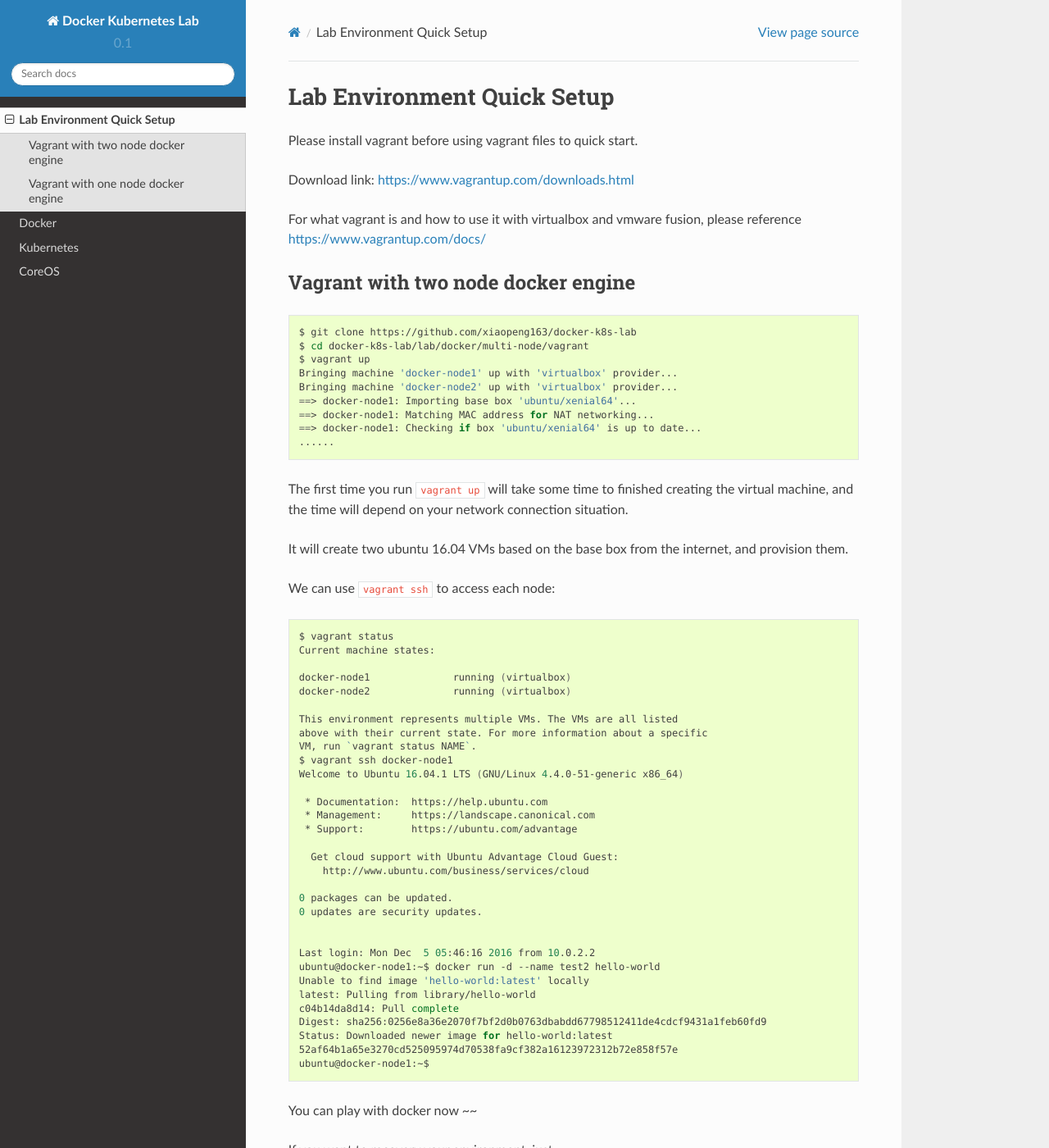
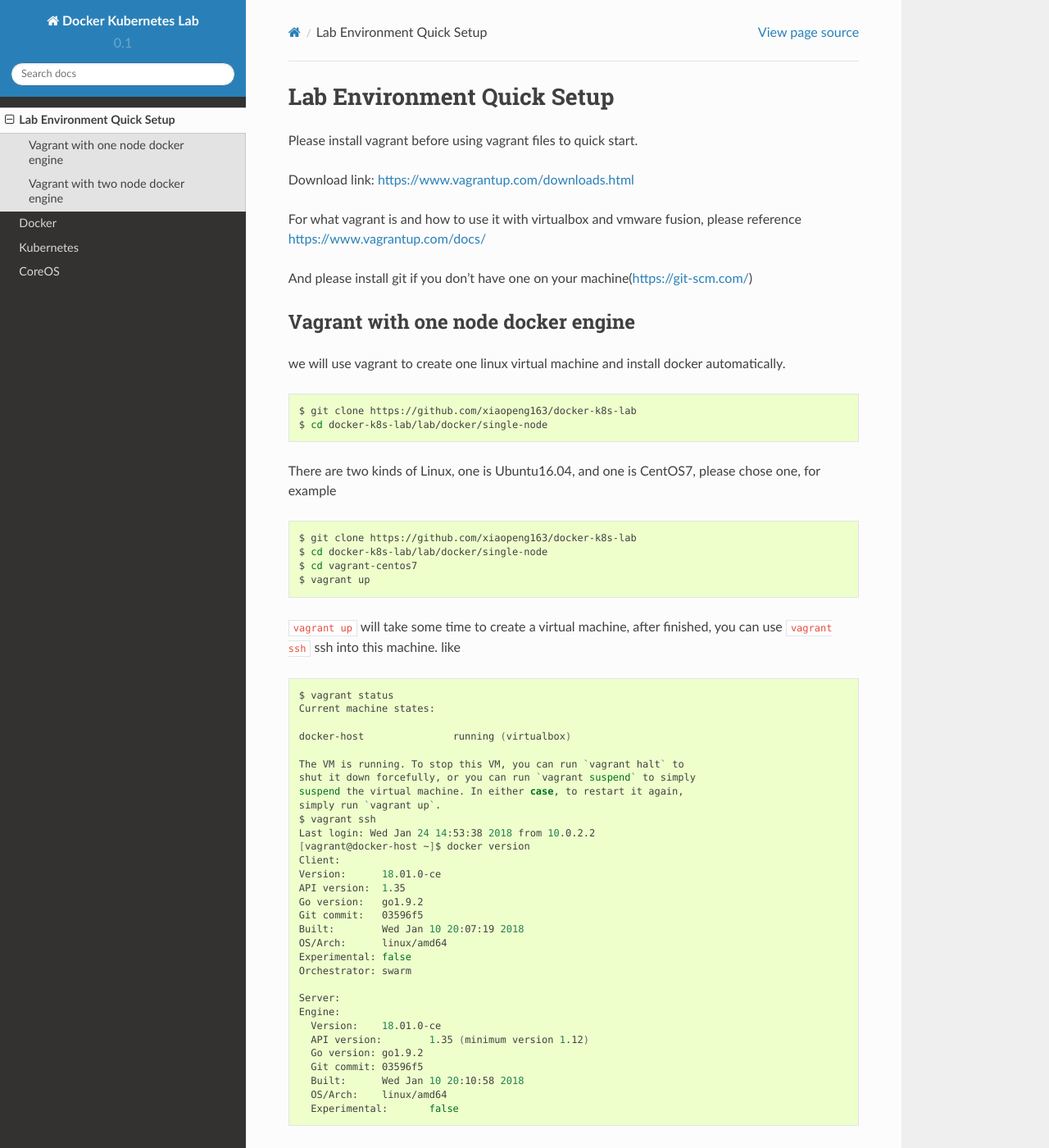
Before and after one commit to xiaopeng163/docker-k8s-lab, a Sphinx documentation site: the page built from docs/source/lab-environment.rst, in a window 1280 px wide and 1400 px high. Shown: the whole window at 82% size. Built offline with Sphinx 7.4.7 and the Read the Docs theme 2.0.0, drawn with Linux system fonts in a browser that asks for light colours; some of the changed text lies outside the part shown.

Commit message:
change one node env setup steps
Signed-off-by: Peng Xiao <xiaoquwl@gmail.com>

```diff
--- a/docs/source/lab-environment.rst
+++ b/docs/source/lab-environment.rst
@@ -6,6 +6,65 @@ Please install vagrant before using vagrant files to quick start.
 Download link: https://www.vagrantup.com/downloads.html
 
 For what vagrant is and how to use it with virtualbox and vmware fusion, please reference https://www.vagrantup.com/docs/
+
+And please install git if you don't have one on your machine(https://git-scm.com/)
+
+Vagrant with one node docker engine
+-----------------------------------
+
+we will use vagrant to create one linux virtual machine and install docker automatically.
+
+.. code-block:: bash
+
+  $ git clone https://github.com/xiaopeng163/docker-k8s-lab
+  $ cd docker-k8s-lab/lab/docker/single-node
+
+There are two kinds of Linux, one is Ubuntu16.04, and one is CentOS7, please chose one, for example
+
+.. code-block:: bash
+
+  $ git clone https://github.com/xiaopeng163/docker-k8s-lab
+  $ cd docker-k8s-lab/lab/docker/single-node
+  $ cd vagrant-centos7
+  $ vagrant up
+
+``vagrant up`` will take some time to create a virtual machine, after finished, you can use ``vagrant ssh`` ssh into
+this machine. like
+
+.. code-block:: bash
+
+  $ vagrant status
+  Current machine states:
+
+  docker-host               running (virtualbox)
+
+  The VM is running. To stop this VM, you can run `vagrant halt` to
+  shut it down forcefully, or you can run `vagrant suspend` to simply
+  suspend the virtual machine. In either case, to restart it again,
+  simply run `vagrant up`.
+  $ vagrant ssh
+  Last login: Wed Jan 24 14:53:38 2018 from 10.0.2.2
+  [vagrant@docker-host ~]$ docker version
+  Client:
+  Version:	18.01.0-ce
+  API version:	1.35
+  Go version:	go1.9.2
+  Git commit:	03596f5
+  Built:	Wed Jan 10 20:07:19 2018
+  OS/Arch:	linux/amd64
+  Experimental:	false
+  Orchestrator:	swarm
+
+  Server:
+  Engine:
+    Version:	18.01.0-ce
+    API version:	1.35 (minimum version 1.12)
+    Go version:	go1.9.2
+    Git commit:	03596f5
+    Built:	Wed Jan 10 20:10:58 2018
+    OS/Arch:	linux/amd64
+    Experimental:	false
+
 
 Vagrant with two node docker engine
 -----------------------------------
@@ -74,13 +133,3 @@ If you want to recovery your environment, just:
   $ vagrant halt
   $ vagrant destroy
   $ vagrant up
-
-
-Vagrant with one node docker engine
------------------------------------
-
-.. code-block:: bash
-
-  $ git clone https://github.com/xiaopeng163/docker-k8s-lab
-  $ cd $ cd docker-k8s-lab/lab/docker/single-node
-  $ vagrant up
```
